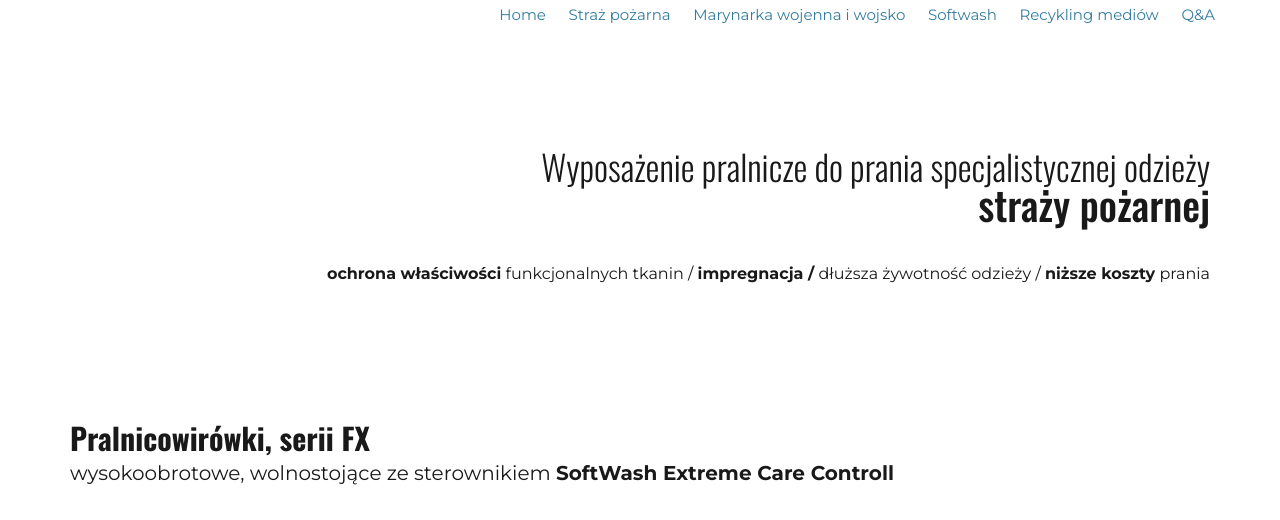
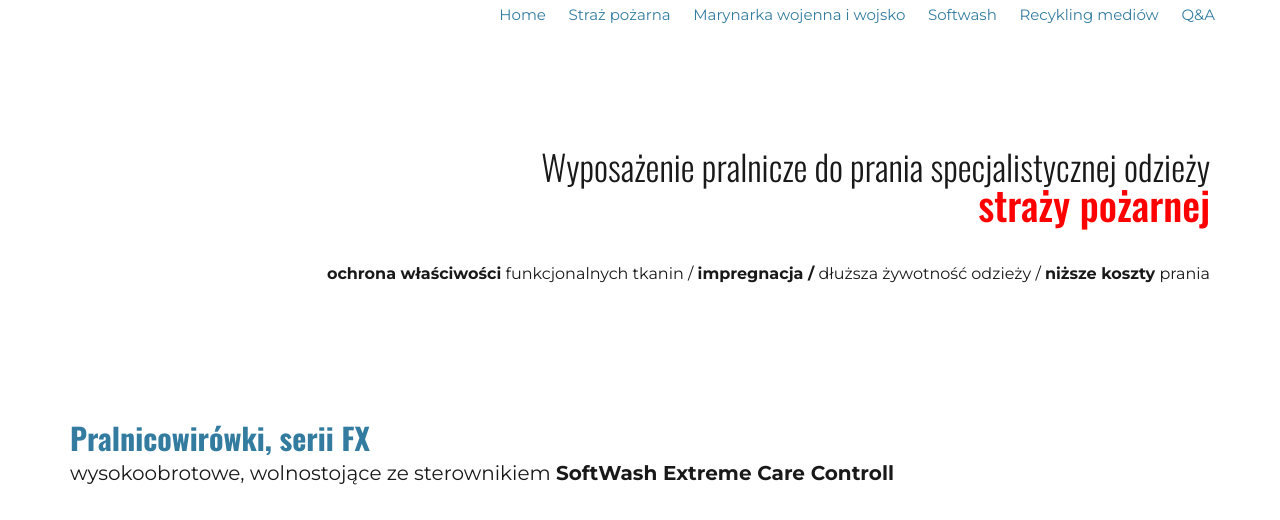
Before and after one commit to krystek77/pralma, a PHP site: page /pralnice-dla-strazy-pozarnej.html in a window 1280 px wide. Shown: the top 520 px of the page. Run offline with PHP 8.4, Linux system fonts and the light colour scheme.

Commit message:
change color of headers

```diff
--- a/scss/firebrigade.scss
+++ b/scss/firebrigade.scss
@@ -13,6 +13,7 @@
     display: block;
     font-weight: 500;
     font-size: 4rem;
+    color: $color-primary;
 }
 
 .page-wrapper {
@@ -97,9 +98,11 @@ p {
     &__title {
         font-size: 3rem;
         margin-bottom: 1rem;
+        color: $color-secondary;
 
         &-technology {
             font-size: 2rem;
+            color: $color-secondary;
         }
     }
 
--- a/style/firebrigade.css
+++ b/style/firebrigade.css
@@ -82,6 +82,7 @@ h6 {
   display: block;
   font-weight: 500;
   font-size: 4rem;
+  color: red;
 }
 
 @media (min-width: 992px) {
@@ -159,9 +160,11 @@ p {
 .article__title {
   font-size: 3rem;
   margin-bottom: 1rem;
+  color: #337ca0;
 }
 .article__title-technology {
   font-size: 2rem;
+  color: #337ca0;
 }
 .article__subtitle {
   font-size: 2rem;
```
Also changed, not shown: 1 other file.
